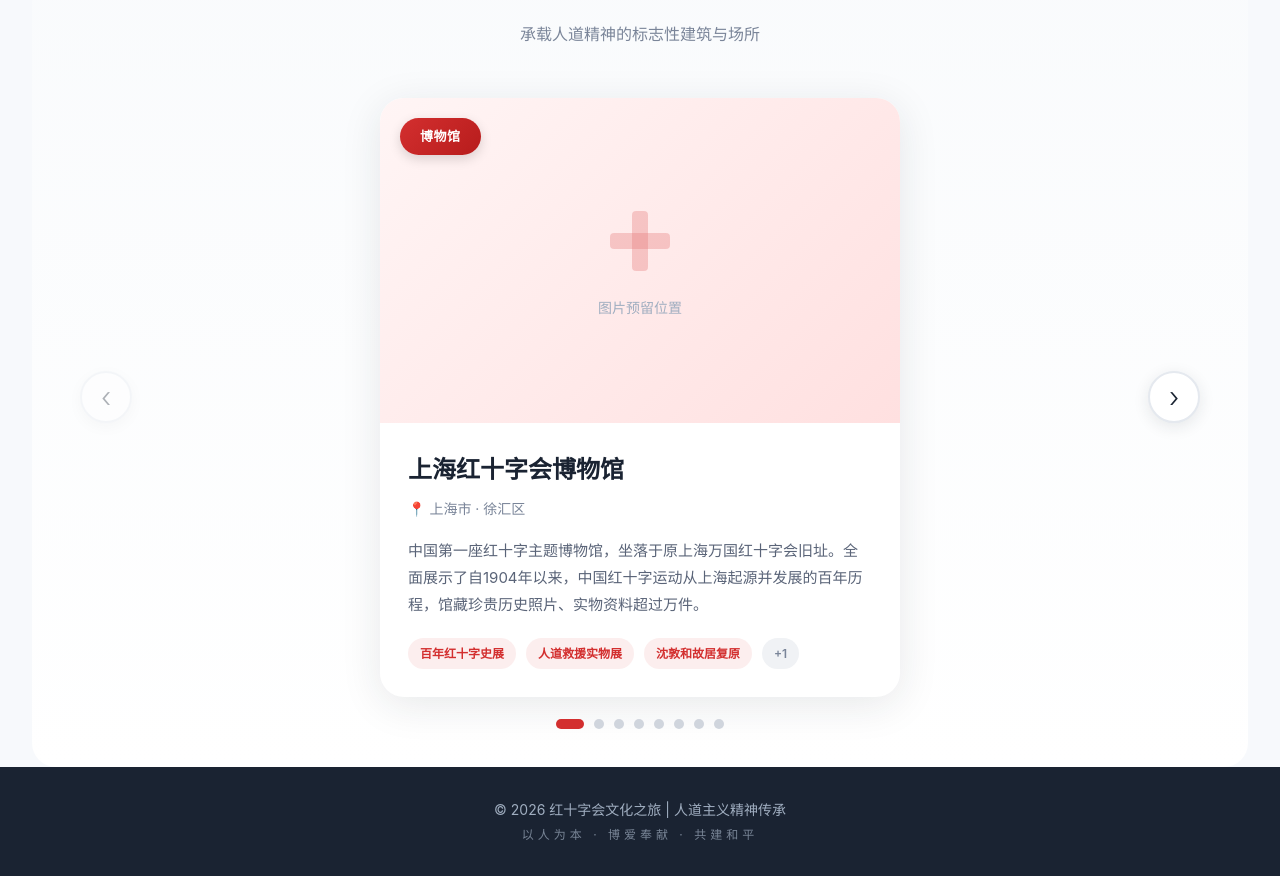
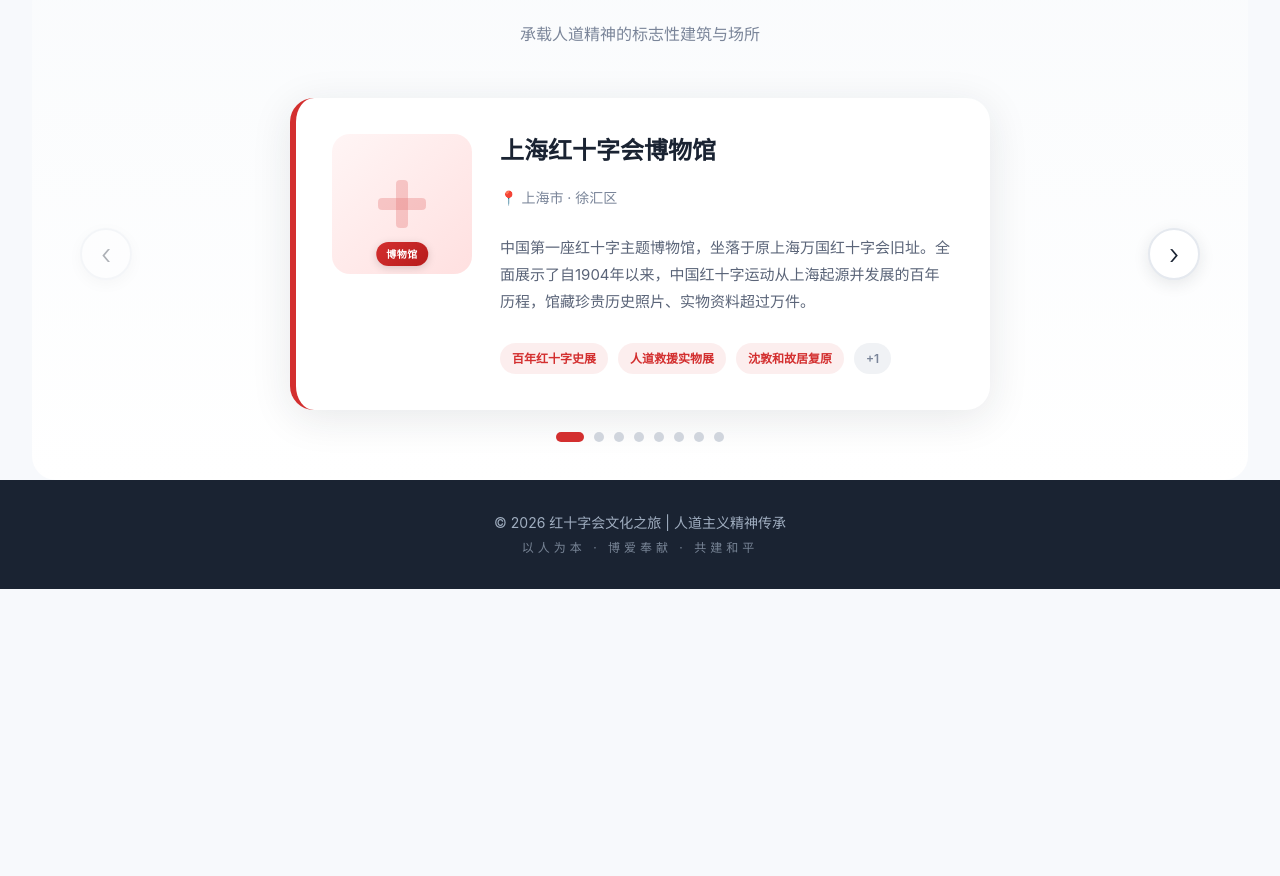
Before and after one commit to mistakezze/sbsredcrossdemo, a Vue app in the folder frontend/: page / in a window 1280 px wide. Shown: the part 1862-2738 px from the top of the page. After the commit the page ends 2451 px from the top, so only its background shows below. Built offline with nearby package versions, Linux system fonts and the light colour scheme.

Commit message:
feat: 轮播卡片样式优化 - 地点卡片统一为横向布局与人物卡片一致

```diff
--- a/frontend/src/views/Home.vue
+++ b/frontend/src/views/Home.vue
@@ -156,16 +156,14 @@
                 class="pc-location-card large"
                 :style="{ '--accent-color': locations[locationIndex]?.color }"
               >
-                <div class="pc-location-image large" :class="{ 'has-image': locations[locationIndex]?.image }">
+                <div class="pc-location-image large">
                   <img v-if="locations[locationIndex]?.image" :src="locations[locationIndex]?.image" :alt="locations[locationIndex]?.name" />
-                  <div v-else class="image-placeholder">
+                  <template v-else>
                     <div class="placeholder-cross">
                       <span class="ph-h"></span>
                       <span class="ph-v"></span>
                     </div>
-                    <span class="placeholder-text">图片预留位置</span>
-                  </div>
-                  <div class="shine-overlay"></div>
+                  </template>
                   <div class="location-category large">{{ locations[locationIndex]?.category }}</div>
                   <div v-if="locations[locationIndex] && hasCheckedIn(locations[locationIndex]?.id)" class="location-checked large">
                     <span class="check-icon">✓</span>
@@ -949,57 +947,60 @@
   word-break: break-word;
 }
 
-/* ===== PC 地点卡片 - 轮播大卡片 ===== */
+/* ===== PC 地点卡片 - 轮播大卡片（横向布局，和人物卡片一致） ===== */
 .pc-location-card.large {
   background: white;
   border-radius: 24px;
+  padding: 36px;
   overflow: hidden;
   box-shadow: 0 8px 40px rgba(26, 35, 50, 0.1);
+  border-left: 6px solid var(--accent-color);
   position: relative;
   text-decoration: none;
-  display: block;
+  display: flex;
+  gap: 28px;
   color: inherit;
-  max-width: 520px;
+  max-width: 700px;
   width: 100%;
-  transition: transform 0.3s ease, box-shadow 0.3s ease;
 }
 
 .pc-location-card.large:hover {
-  transform: translateY(-6px);
   box-shadow: 0 16px 50px rgba(26, 35, 50, 0.18);
 }
 
 .pc-location-image.large {
-  position: relative;
-  aspect-ratio: 16 / 10;
+  flex-shrink: 0;
+  width: 140px;
+  height: 140px;
+  border-radius: 18px;
   background: linear-gradient(135deg, #fff5f5, #ffe0e0);
+  position: relative;
   overflow: hidden;
-}
-
-.pc-location-image.large.has-image img {
+  display: flex;
+  align-items: center;
+  justify-content: center;
+}
+
+.pc-location-image.large.has-image img,
+.pc-location-image.large img {
   width: 100%;
   height: 100%;
   object-fit: cover;
-  transition: transform 0.6s ease;
-}
-
-.pc-location-card.large:hover .pc-location-image img {
-  transform: scale(1.05);
 }
 
 .image-placeholder {
-  width: 100%;
-  height: 100%;
   display: flex;
   flex-direction: column;
   align-items: center;
   justify-content: center;
-  gap: 16px;
+  gap: 12px;
+  width: 100%;
+  height: 100%;
 }
 
 .placeholder-cross {
-  width: 80px;
-  height: 80px;
+  width: 60px;
+  height: 60px;
   position: relative;
   animation: placeholderPulse 2.5s ease-in-out infinite;
 }
@@ -1011,80 +1012,53 @@
   background: rgba(211, 47, 47, 0.35);
   border-radius: 4px;
 }
-.ph-h { width: 60px; height: 16px; transform: translate(-50%, -50%); }
-.ph-v { width: 16px; height: 60px; transform: translate(-50%, -50%); }
+.ph-h { width: 48px; height: 12px; transform: translate(-50%, -50%); }
+.ph-v { width: 12px; height: 48px; transform: translate(-50%, -50%); }
 
 @keyframes placeholderPulse {
   0%, 100% { transform: scale(1); opacity: 0.6; }
-  50% { transform: scale(1.15); opacity: 1; }
-}
-
-.placeholder-text {
-  font-size: 14px;
-  color: #a0aec0;
-  font-weight: 500;
-}
-
-.shine-overlay {
-  position: absolute;
-  top: -50%;
-  left: -100%;
-  width: 50%;
-  height: 200%;
-  background: linear-gradient(90deg, transparent, rgba(255, 255, 255, 0.5), transparent);
-  transform: rotate(25deg);
-  opacity: 0;
-  z-index: 2;
-  pointer-events: none;
-  transition: opacity 0.3s ease;
-}
-
-.pc-location-card.large:hover .shine-overlay {
-  animation: shineSweep 1.5s ease-out;
-  opacity: 1;
-}
-
-@keyframes shineSweep {
-  0% { left: -100%; opacity: 0; }
-  20% { opacity: 1; }
-  100% { left: 200%; opacity: 0; }
+  50% { transform: scale(1.1); opacity: 1; }
 }
 
 .location-category.large {
   position: absolute;
-  top: 20px;
-  left: 20px;
+  bottom: 8px;
+  left: 50%;
+  transform: translateX(-50%);
   background: linear-gradient(135deg, var(--accent-color), #b71c1c);
   color: white;
-  padding: 8px 20px;
-  border-radius: 20px;
-  font-size: 13px;
+  padding: 4px 10px;
+  border-radius: 12px;
+  font-size: 10px;
   font-weight: 700;
-  box-shadow: 0 4px 12px rgba(0, 0, 0, 0.15);
+  box-shadow: 0 2px 8px rgba(0, 0, 0, 0.15);
   z-index: 3;
   letter-spacing: 0.5px;
+  white-space: nowrap;
 }
 
 .location-checked.large {
   position: absolute;
-  bottom: 20px;
-  right: 20px;
+  top: 8px;
+  right: 8px;
   background: linear-gradient(135deg, #4caf50, #2e7d32);
   color: white;
-  padding: 10px 20px;
-  border-radius: 20px;
-  font-size: 13px;
+  padding: 4px 10px;
+  border-radius: 12px;
+  font-size: 10px;
   font-weight: 700;
-  box-shadow: 0 4px 12px rgba(76, 175, 80, 0.4);
+  box-shadow: 0 2px 8px rgba(76, 175, 80, 0.4);
   z-index: 3;
   display: flex;
   align-items: center;
-  gap: 6px;
+  gap: 4px;
 }
 
 .pc-location-body.large {
-  padding: 30px 28px 28px;
-  position: relative;
+  flex: 1;
+  display: flex;
+  flex-direction: column;
+  gap: 8px;
 }
 
 .pc-location-name.large {
```
Also changed, not shown: 1 other file (tests, documents, lock files or other folders).
